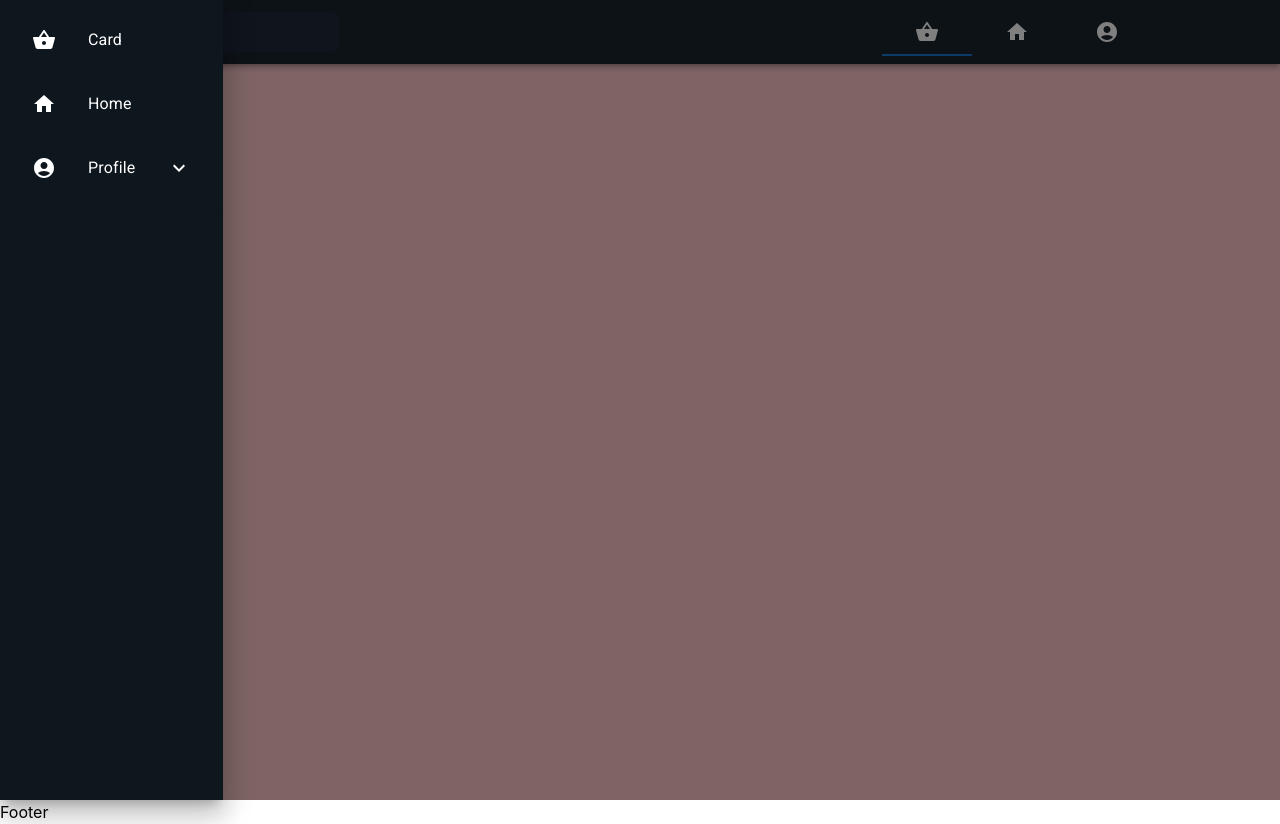
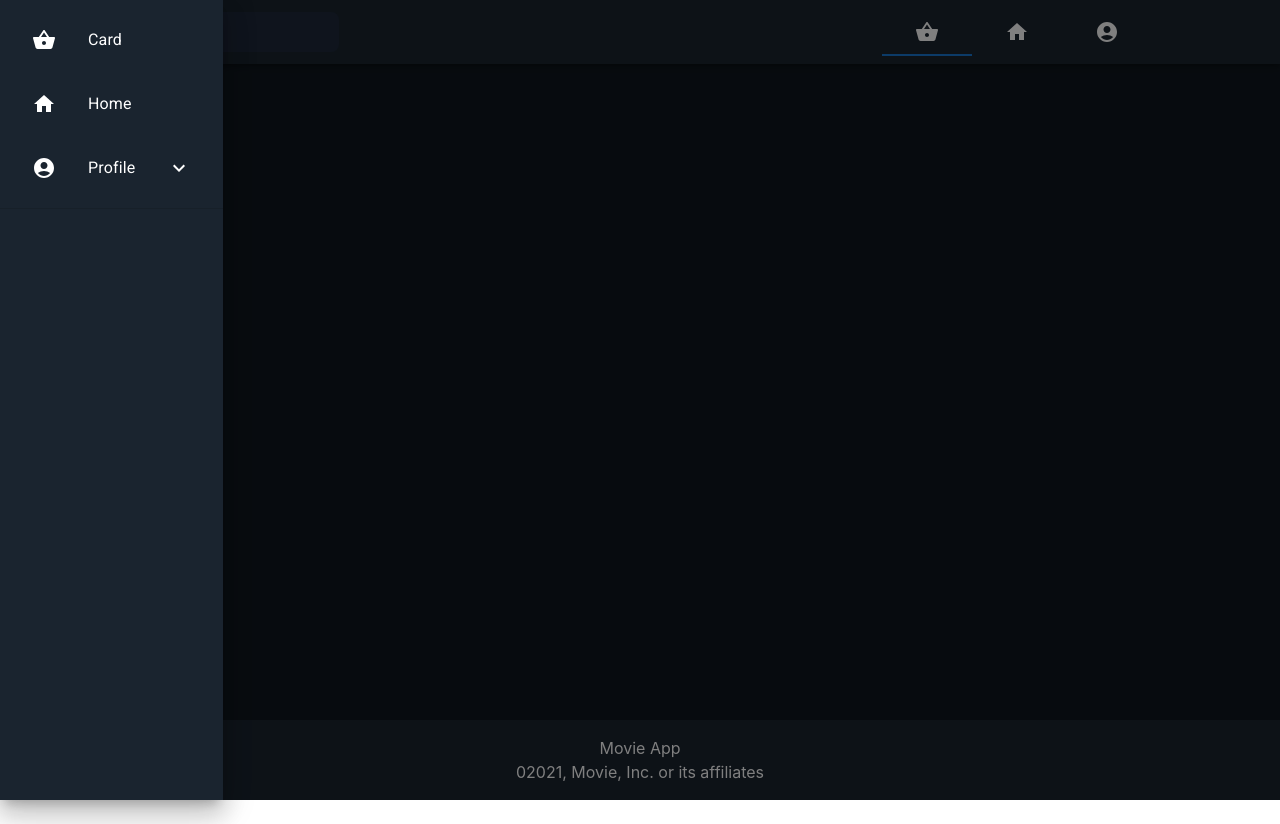
Before and after one commit to ZahraNejati79/redux-video, a React (Create React App) app: page / in a window 1280 px wide. Both pictures are taken after a click on the button 1192 px from the left and 32 px from the top of the page. After the commit the page ends 800 px from the top, so only its background shows below. Built offline with nearby package versions, Linux system fonts and the light colour scheme; the HTML template or start-up script is replaced by a standard one.

Commit message:
set colors / footers

```diff
--- a/src/App.js
+++ b/src/App.js
@@ -1,7 +1,5 @@
 import { BrowserRouter, Routes, Route } from "react-router-dom";
 import "./App.css";
-import Footer from "./components/Footer";
-import Header from "./components/Header";
 import HomePage from "./Pages/HomePage";
 import MovieCardPage from "./Pages/MovieCardPage";
 import MovieDetailPage from "./Pages/MovieDetailPage";
@@ -10,14 +8,12 @@ import NotFoundPage from "./Pages/NotFoundPage";
 function App() {
   return (
     <BrowserRouter>
-      <Header />
       <Routes>
         <Route path="/" element={<HomePage />} />
         <Route path="/movie/:omdbID" element={<MovieDetailPage />} />
         <Route path="/card" element={<MovieCardPage />} />
         <Route element={<NotFoundPage />} />
       </Routes>
-      <Footer />
     </BrowserRouter>
   );
 }
--- /dev/null
+++ b/src/Layout/Layout.jsx
@@ -0,0 +1,14 @@
+import Footer from "../components/Footer";
+import Header from "../components/Header";
+
+const Layout = ({ children }) => {
+  return (
+    <>
+      <Header />
+      <main className="bg-primary w-screen h-screen">{children}</main>
+      <Footer />
+    </>
+  );
+};
+
+export default Layout;
--- a/src/Pages/HomePage.jsx
+++ b/src/Pages/HomePage.jsx
@@ -1,8 +1,10 @@
+import Layout from "../Layout/Layout";
+
 const HomePage = () => {
   return (
-    <div className="bg-red-200 w-screen h-screen">
+    <Layout>
       <div>home</div>
-    </div>
+    </Layout>
   );
 };
 
--- a/src/Pages/MovieCardPage.jsx
+++ b/src/Pages/MovieCardPage.jsx
@@ -1,8 +1,10 @@
+import Layout from "../Layout/Layout";
+
 const MovieCardPage = () => {
   return (
-    <div className="pt-40">
+    <Layout>
       <div>this is cardpage</div>
-    </div>
+    </Layout>
   );
 };
 
--- a/src/Pages/NotFoundPage.jsx
+++ b/src/Pages/NotFoundPage.jsx
@@ -1,5 +1,7 @@
+import Layout from "../Layout/Layout";
+
 const NotFoundPage = () => {
-  return <div>notFound</div>;
+  return <Layout>notFound</Layout>;
 };
 
 export default NotFoundPage;
--- a/src/components/Footer.jsx
+++ b/src/components/Footer.jsx
@@ -1,5 +1,10 @@
 const Footer = () => {
-  return <div>Footer</div>;
+  return (
+    <footer className="fixed bottom-0 left-0 right-0 bg-secondary text-fontPrimary p-4 flex flex-col items-center justify-center">
+      <div>Movie App</div>
+      <div>02021, Movie, Inc. or its affiliates</div>
+    </footer>
+  );
 };
 
 export default Footer;
--- a/src/components/Header.jsx
+++ b/src/components/Header.jsx
@@ -96,7 +96,7 @@ const Header = () => {
               >
                 <Box
                   sx={{
-                    bgcolor: "#0f171e",
+                    bgcolor: "#1a242f",
                     height: "100%",
                   }}
                 >
```
